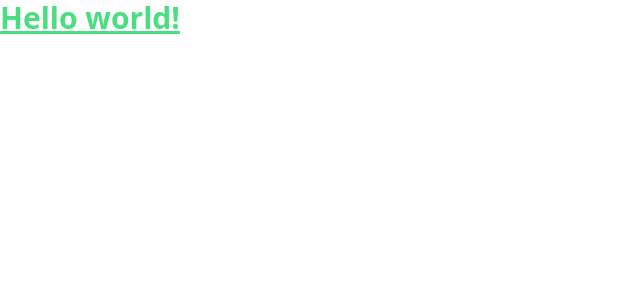
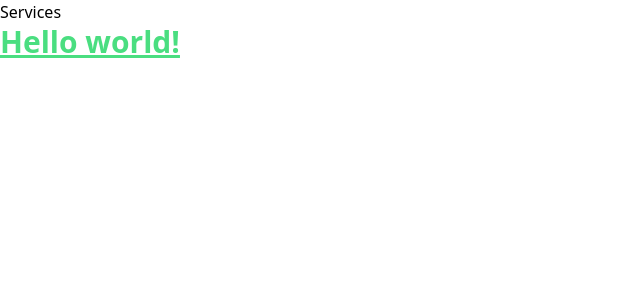
Before and after one commit to Chrissiku/p2doc-healthcare, a React (Vite) app: page / in a window 1280 px wide. Shown: the top 300 px of the page, without its empty margins (0-640 px from the left). Built offline with nearby package versions, Linux system fonts and the light colour scheme.

Commit message:
Start services section

```diff
--- a/src/App.jsx
+++ b/src/App.jsx
@@ -1,6 +1,9 @@
+import Services from "./services/Services";
+
 const App = () => {
   return (
     <>
+      <Services />
       <h1 className="text-3xl font-bold underline text-green-400">Hello world!</h1>
     </>
   );
--- /dev/null
+++ b/src/services/Services.jsx
@@ -0,0 +1,9 @@
+import React from 'react'
+
+const Services = () => {
+  return (
+    <div>Services</div>
+  )
+}
+
+export default Services
```
